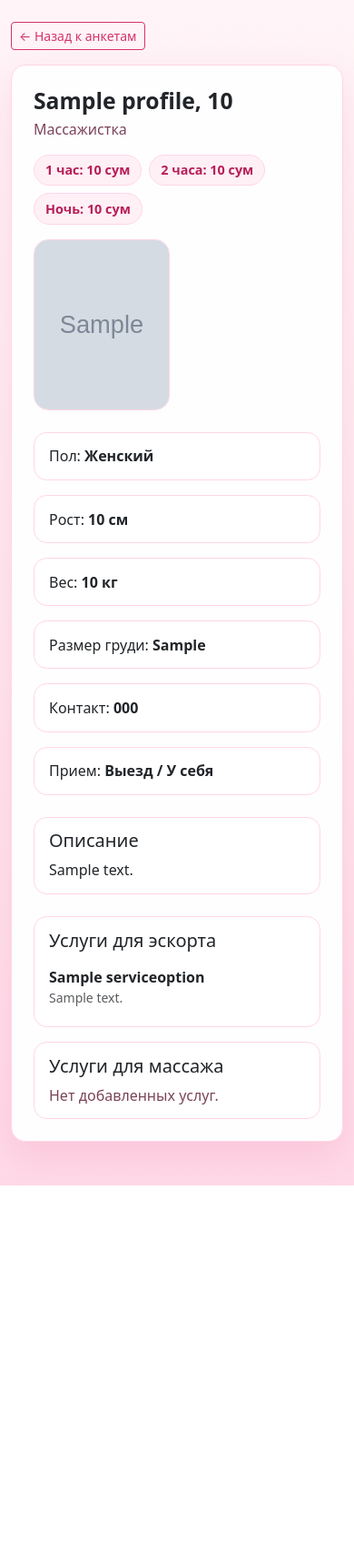
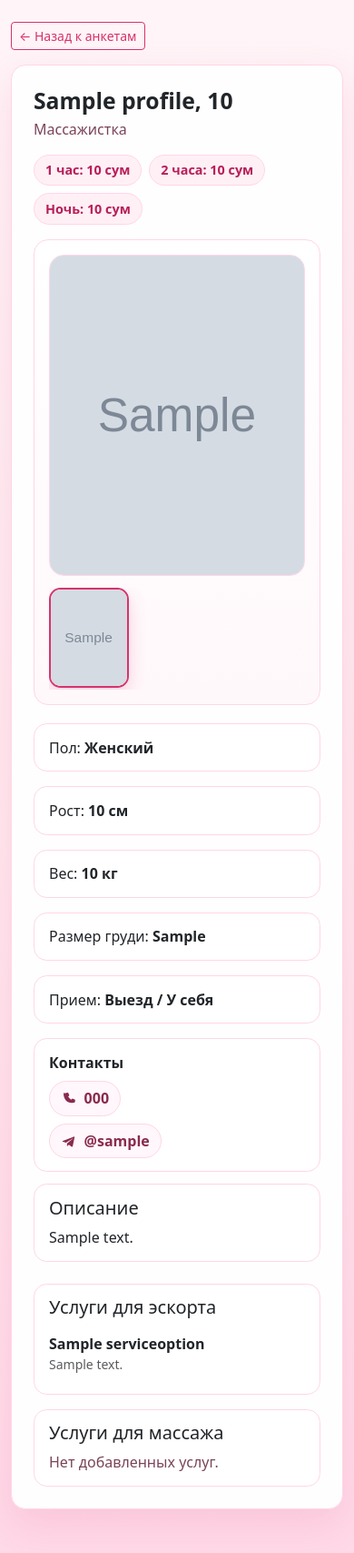
Before and after one commit to Shakhriyor10/inticom, a Django app: page /profiles/1/ in a window 390 px wide. Shown: the part 56-1763 px from the top of the page at 91% size. Before the commit the page ends 1359 px from the top, so only its background shows below. Run offline with Django 3.2, Linux system fonts and the light colour scheme; tables that the repository leaves empty hold one stand-in row (values such as "Sample post"); grey boxes marked "Sample" are stand-in pictures.

Commit message:
Improve profile detail layout with responsive gallery and contacts

```diff
--- a/templates/profile_detail.html
+++ b/templates/profile_detail.html
@@ -1,6 +1,102 @@
 {% extends 'base.html' %}
 
 {% block content %}
+<style>
+    .profile-detail-layout {
+        display: grid;
+        grid-template-columns: minmax(0, 1.1fr) minmax(0, 1fr);
+        gap: 1.25rem;
+        align-items: start;
+    }
+    .profile-gallery {
+        border: 1px solid var(--theme-card-border);
+        border-radius: 1rem;
+        background: linear-gradient(180deg, #fff 0%, #fff8fb 100%);
+        padding: 1rem;
+    }
+    .gallery-wrap {
+        display: grid;
+        grid-template-columns: 84px minmax(0, 1fr);
+        gap: .85rem;
+        align-items: start;
+    }
+    .gallery-thumbs {
+        display: grid;
+        gap: .55rem;
+        max-height: 560px;
+        overflow: auto;
+        padding-right: .1rem;
+    }
+    .gallery-thumb {
+        width: 100%;
+        aspect-ratio: 4/5;
+        object-fit: cover;
+        border-radius: .8rem;
+        border: 2px solid transparent;
+        background: #fff;
+        cursor: pointer;
+        transition: transform .2s ease, border-color .2s ease;
+        padding: 0;
+    }
+    .gallery-thumb:hover { transform: translateY(-1px); border-color: #f6a5c4; }
+    .gallery-thumb.active { border-color: var(--theme-primary); box-shadow: 0 8px 20px rgba(214, 51, 108, .2); }
+    .gallery-main {
+        width: 100%;
+        aspect-ratio: 4/5;
+        object-fit: cover;
+        border-radius: 1rem;
+        border: 1px solid var(--theme-card-border);
+        background: #fff;
+    }
+    .contact-list {
+        display: grid;
+        gap: .5rem;
+    }
+    .contact-chip {
+        display: inline-flex;
+        align-items: center;
+        gap: .45rem;
+        width: fit-content;
+        max-width: 100%;
+        text-decoration: none;
+        color: #8a2a4f;
+        border: 1px solid var(--theme-card-border);
+        background: #fff7fb;
+        border-radius: 999px;
+        padding: .4rem .75rem;
+        font-weight: 600;
+        transition: all .2s ease;
+    }
+    .contact-chip:hover {
+        color: #fff;
+        background: linear-gradient(135deg, var(--theme-primary) 0%, #ff4d8f 100%);
+        border-color: transparent;
+    }
+    .contact-icon {
+        width: 1.15rem;
+        height: 1.15rem;
+        display: inline-block;
+        flex-shrink: 0;
+    }
+    .detail-right-col { display: grid; gap: .85rem; }
+
+    @media (max-width: 991.98px) {
+        .profile-detail-layout { grid-template-columns: 1fr; }
+    }
+    @media (max-width: 575.98px) {
+        .gallery-wrap { grid-template-columns: 1fr; }
+        .gallery-thumbs {
+            grid-template-columns: repeat(auto-fill, minmax(74px, 1fr));
+            grid-auto-flow: column;
+            max-height: none;
+            overflow-x: auto;
+            overflow-y: hidden;
+            padding-bottom: .15rem;
+            order: 2;
+        }
+    }
+</style>
+
 <a href="{% url 'home' %}" class="btn btn-outline-theme btn-sm mb-3">← Назад к анкетам</a>
 
 <div class="card soft-card mb-4 overflow-hidden">
@@ -17,36 +113,38 @@
             </div>
         </div>
 
-        <div class="row g-3 mb-4">
+        <div class="profile-detail-layout mb-4">
+            <div class="profile-gallery">
+                {% if profile.photos.all %}
+                    <div class="gallery-wrap">
+                        <div class="gallery-thumbs" id="gallery-thumbs">
                             {% for photo in profile.photos.all %}
-                <div class="col-6 col-md-4 col-xl-3">
-                    <img class="detail-photo" src="{{ photo.image.url }}" alt="Фото {{ profile.name }} {{ forloop.counter }}">
-                </div>
-            {% empty %}
-                <div class="col-12">
-                    <div class="profile-placeholder rounded-4">Фотографии не загружены</div>
-                </div>
+                                <img
+                                    class="gallery-thumb {% if forloop.first %}active{% endif %}"
+                                    src="{{ photo.image.url }}"
+                                    alt="Миниатюра {{ forloop.counter }}"
+                                    data-full-image="{{ photo.image.url }}"
+                                >
                             {% endfor %}
                         </div>
+                        {% for photo in profile.photos.all %}
+                            {% if forloop.first %}
+                                <img id="gallery-main-image" class="gallery-main" src="{{ photo.image.url }}" alt="Главное фото {{ profile.name }}">
+                            {% endif %}
+                        {% endfor %}
+                    </div>
+                {% else %}
+                    <div class="profile-placeholder rounded-4">Фотографии не загружены</div>
+                {% endif %}
+            </div>
 
-        <div class="row g-3 mb-4">
-            <div class="col-md-4"><div class="detail-info">Пол: <b>{{ profile.get_gender_display }}</b></div></div>
-            <div class="col-md-4"><div class="detail-info">Рост: <b>{{ profile.height }} см</b></div></div>
-            <div class="col-md-4"><div class="detail-info">Вес: <b>{{ profile.weight }} кг</b></div></div>
-            <div class="col-md-4"><div class="detail-info">Размер груди: <b>{{ profile.breast_size|default:'—' }}</b></div></div>
-            <div class="col-md-4">
-                <div class="detail-info">
-                    Контакт:
-                    <b>
-                        {% if profile.phone_number %}
-                            {{ profile.phone_number }}
-                        {% else %}
-                            @{{ profile.telegram_username }}
-                        {% endif %}
-                    </b>
-                </div>
-            </div>
-            <div class="col-md-4">
+            <div class="detail-right-col">
+                <div class="row g-3">
+                    <div class="col-sm-6"><div class="detail-info">Пол: <b>{{ profile.get_gender_display }}</b></div></div>
+                    <div class="col-sm-6"><div class="detail-info">Рост: <b>{{ profile.height }} см</b></div></div>
+                    <div class="col-sm-6"><div class="detail-info">Вес: <b>{{ profile.weight }} кг</b></div></div>
+                    <div class="col-sm-6"><div class="detail-info">Размер груди: <b>{{ profile.breast_size|default:'—' }}</b></div></div>
+                    <div class="col-sm-12">
                         <div class="detail-info">
                             Прием:
                             <b>
@@ -57,11 +155,35 @@
                             </b>
                         </div>
                     </div>
+                    <div class="col-sm-12">
+                        <div class="detail-info">
+                            <div class="mb-2"><b>Контакты</b></div>
+                            <div class="contact-list">
+                                {% if profile.phone_number %}
+                                    <a class="contact-chip" href="tel:{{ profile.phone_number }}">
+                                        <svg class="contact-icon" viewBox="0 0 24 24" aria-hidden="true" fill="currentColor"><path d="M6.54 5c.15-.45.57-.77 1.05-.81l2.22-.2c.45-.04.87.22 1.05.64l1.13 2.64c.16.36.08.79-.2 1.07l-1.28 1.28a16 16 0 0 0 4.47 4.47l1.28-1.28c.28-.28.71-.36 1.07-.2l2.64 1.13c.42.18.68.6.64 1.05l-.2 2.22c-.04.48-.36.9-.81 1.05a4.4 4.4 0 0 1-1.47.24C10.3 20 4 13.7 4 5.76c0-.5.08-1 .24-1.46z"/></svg>
+                                        <span>{{ profile.phone_number }}</span>
+                                    </a>
+                                {% endif %}
+                                {% if profile.telegram_username %}
+                                    <a class="contact-chip" href="https://t.me/{{ profile.telegram_username|cut:'@' }}" target="_blank" rel="noopener noreferrer">
+                                        <svg class="contact-icon" viewBox="0 0 24 24" aria-hidden="true" fill="currentColor"><path d="M9.04 15.48 8.9 19.4c.4 0 .58-.17.8-.38l1.92-1.84 3.98 2.91c.73.4 1.25.19 1.45-.67l2.63-12.35h.01c.24-1.11-.4-1.55-1.11-1.3L3.06 11.73c-1.07.42-1.05 1 .18 1.38l4.12 1.29 9.57-6.05c.45-.27.86-.12.52.18"/></svg>
+                                        <span>@{{ profile.telegram_username|cut:'@' }}</span>
+                                    </a>
+                                {% endif %}
+                                {% if not profile.phone_number and not profile.telegram_username %}
+                                    <span class="muted">Контактная информация не указана.</span>
+                                {% endif %}
+                            </div>
+                        </div>
+                    </div>
                 </div>
 
-        <div class="detail-block mb-4">
+                <div class="detail-block">
                     <h2 class="h5 mb-2">Описание</h2>
                     <p class="mb-0">{{ profile.description }}</p>
+                </div>
+            </div>
         </div>
 
         <div class="row g-3">
@@ -94,4 +216,21 @@
         </div>
     </div>
 </div>
+
+<script>
+    (function () {
+        const mainImage = document.getElementById('gallery-main-image');
+        const thumbs = document.querySelectorAll('#gallery-thumbs .gallery-thumb');
+
+        if (!mainImage || !thumbs.length) return;
+
+        thumbs.forEach((thumb) => {
+            thumb.addEventListener('click', () => {
+                mainImage.src = thumb.dataset.fullImage;
+                thumbs.forEach((item) => item.classList.remove('active'));
+                thumb.classList.add('active');
+            });
+        });
+    })();
+</script>
 {% endblock %}
```
Lines whose indentation alone changed are shown as unchanged.
